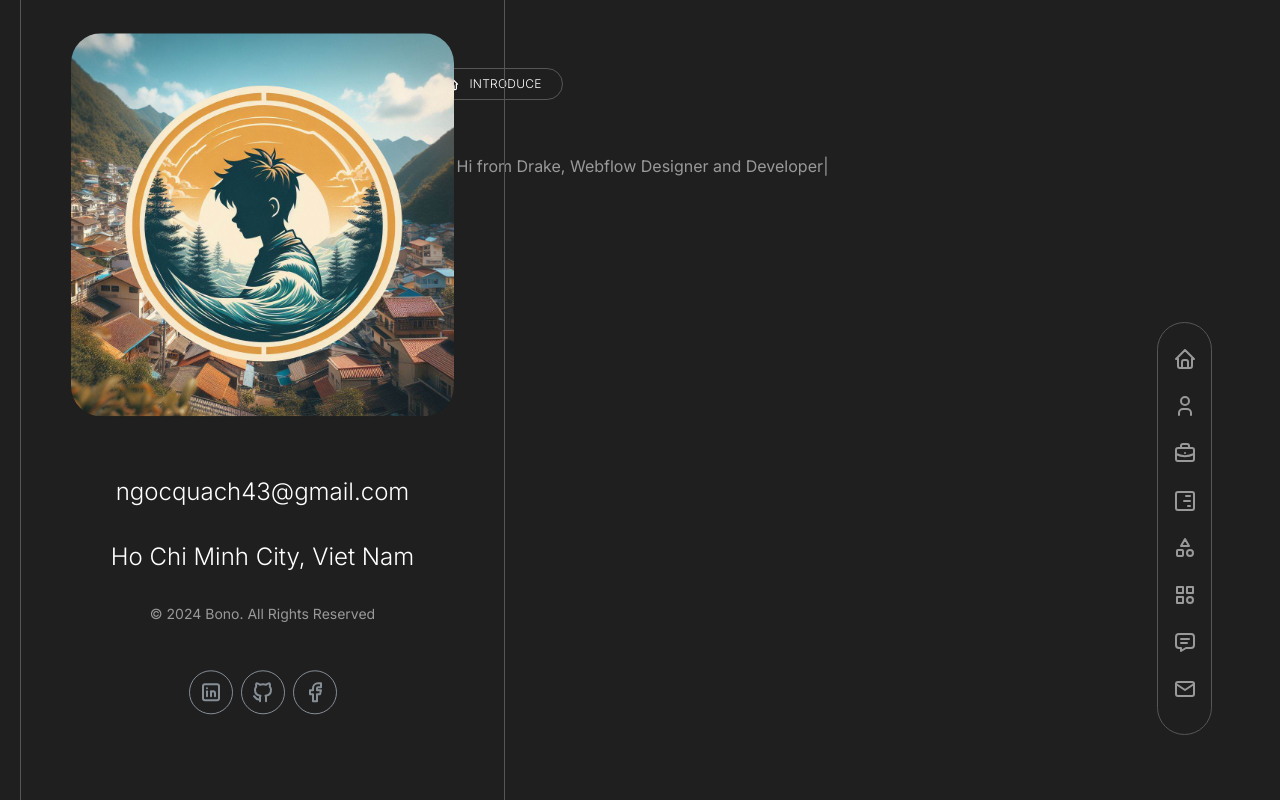
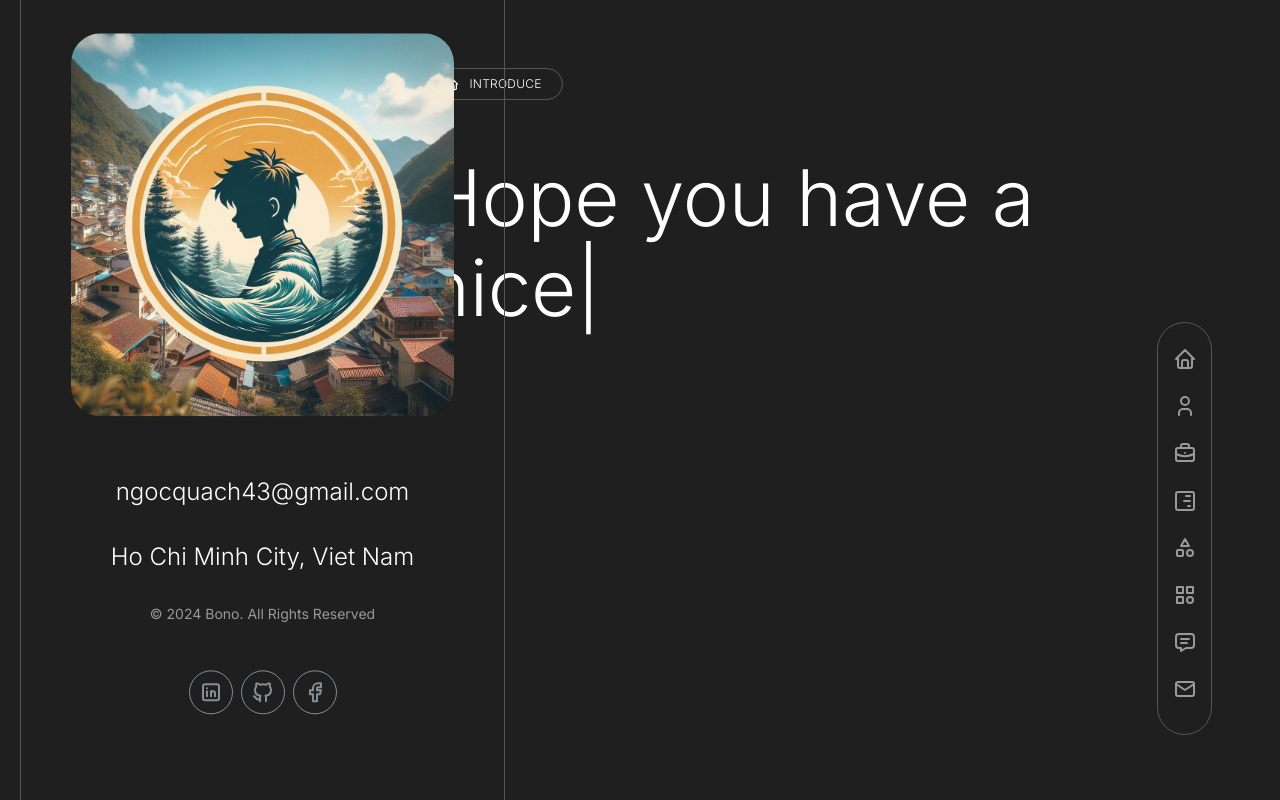
Before and after one commit to ngocxxu/cv-portfolio-2, a React (Vite) app: page / in a window 1280 px wide. Built offline with nearby package versions, Linux system fonts and the light colour scheme.

Commit message:
config auto typing

```diff
--- a/src/data.ts
+++ b/src/data.ts
@@ -5,6 +5,7 @@ export const DataUser = {
     jobTitle: "Frontend Developer",
     address: "Ho Chi Minh City, Viet Nam",
     bigText: "Say Hi from Bono, Frontend Developer",
+    bigText2: "Hope you have a nice day!",
     mail: "ngocquach43@gmail.com",
     dateToWork: "06/2021",
     smallText:
--- a/src/page/home/index.tsx
+++ b/src/page/home/index.tsx
@@ -1,12 +1,13 @@
 import { TypeAnimation } from "react-type-animation";
 import { SectionItem } from "../../components/sectionItem";
 import style from "./style.module.css";
+import { DataUser } from "../../data";
 
 const Home = () => {
   return (
     <SectionItem>
       <TypeAnimation
-        sequence={["Say Hi from Drake, Webflow Designer and Developer", 1000]}
+        sequence={[DataUser.home.bigText, 1000, DataUser.home.bigText2, 1000]}
         speed={50}
         repeat={Infinity}
         className={style.title}
--- a/src/page/home/style.module.css
+++ b/src/page/home/style.module.css
@@ -1,8 +1,8 @@
-/* .title {
+.title {
   font-size: 78px;
   letter-spacing: -0.2px;
   line-height: 90px;
   margin-bottom: 43px;
   font-weight: 300;
   color: #fff;
-} */
+}
```
